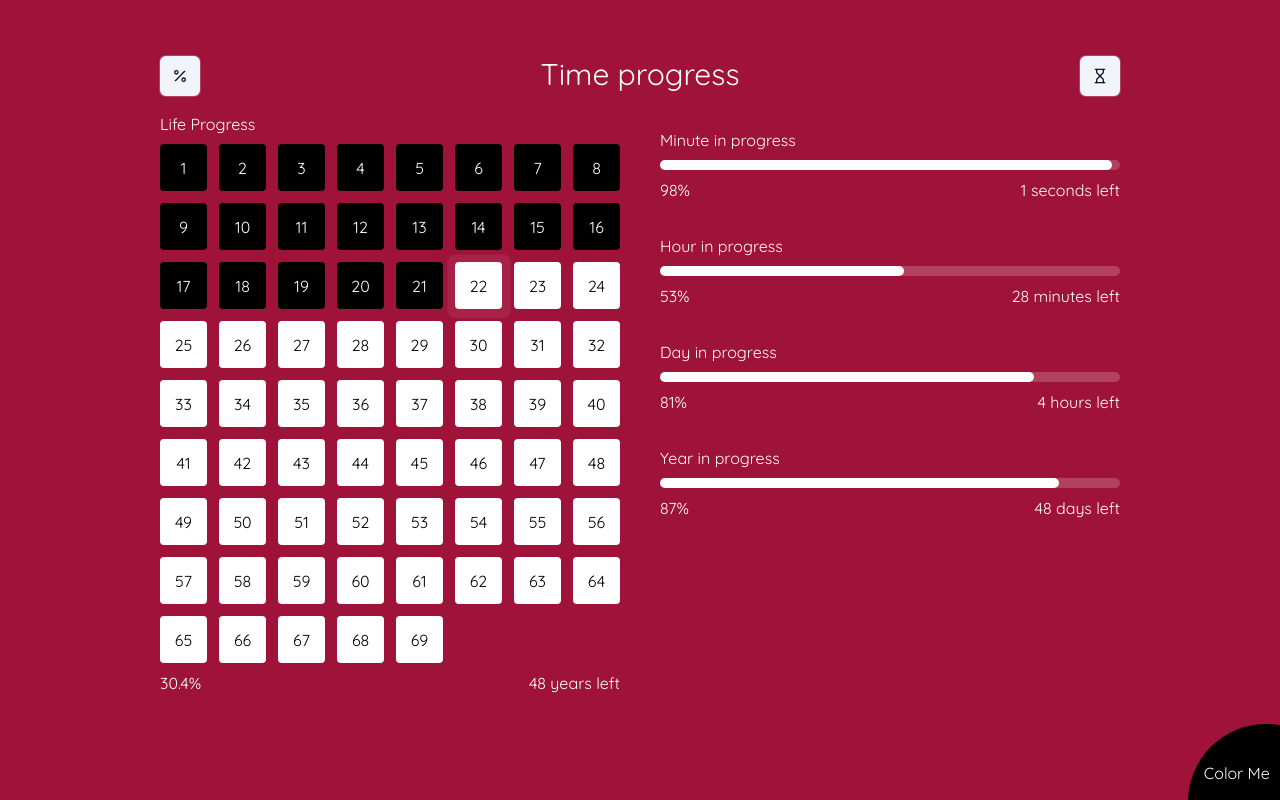
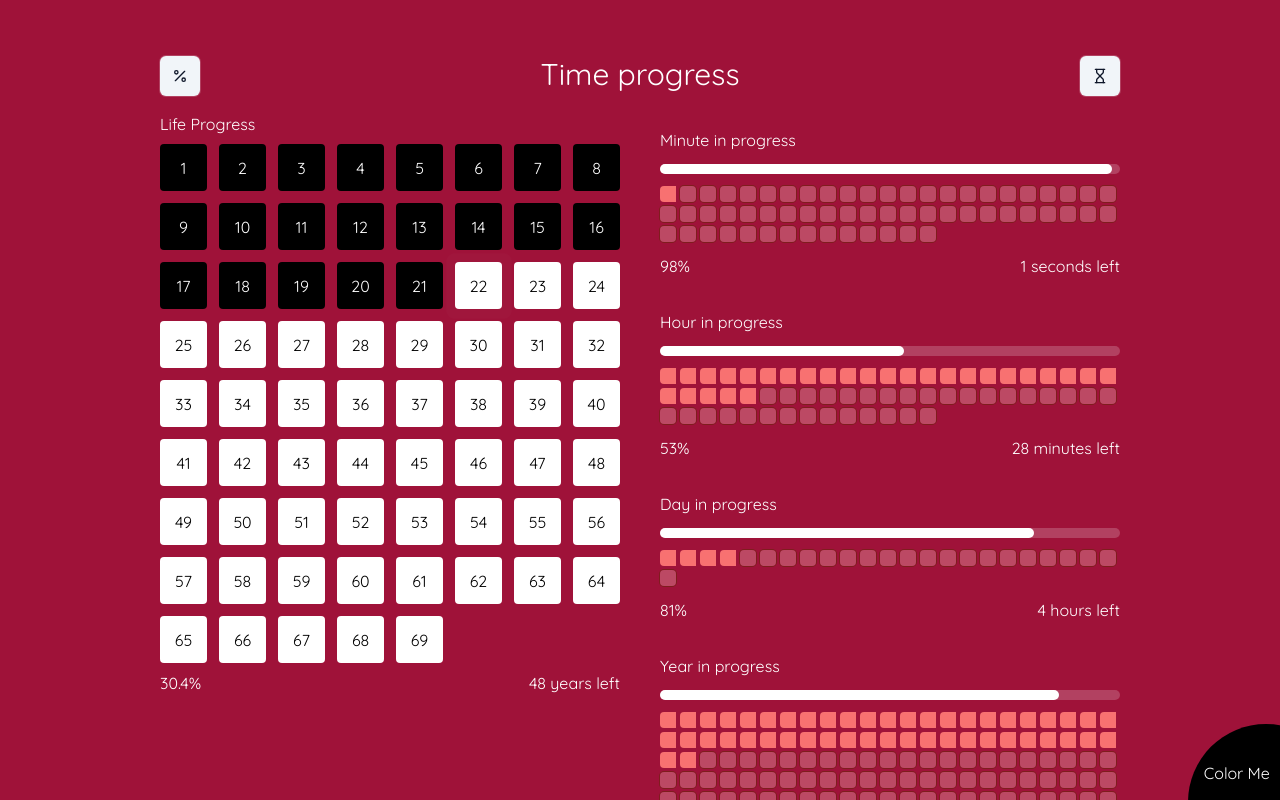
Before and after one commit to MrSnor/Time-Progress, a React (Vite) app: page / in a window 1280 px wide. Shown: the top 800 px of the page. Built offline with nearby package versions, Linux system fonts and the light colour scheme.

Commit message:
add square box to show time left
Signed-off-by: Partha Priyadarshi Das <66919291+MrSnor@users.noreply.github.com>

```diff
--- a/src/components/ProgressDayAndYear/ProgressDay.jsx
+++ b/src/components/ProgressDayAndYear/ProgressDay.jsx
@@ -3,7 +3,8 @@ import ProgressBase from "../ui/ProgressBase";
 
 const ProgressDay = () => {
   const [progress, setProgress] = useState(0);
-  const [timeLeft, setTimeLeft] = useState("0 hours left");
+  const [timeLeft, setTimeLeft] = useState(0);
+  const [formattedTimeLeft, setFormattedTimeLeft] = useState("0 hours left");
 
   const totalMillisecondsInDay = 24 * 60 * 60 * 1000;
 
@@ -23,7 +24,8 @@ const ProgressDay = () => {
     const minutesLeft = Math.floor(timeLeftInMilliseconds / 1000 / 60);
     const hoursLeft = Math.floor(minutesLeft / 60);
 
-    setTimeLeft(hoursLeft + " hours left");
+    setTimeLeft(hoursLeft);
+    setFormattedTimeLeft(hoursLeft + " hours left");
   };
 
   useEffect(() => {
@@ -39,6 +41,7 @@ const ProgressDay = () => {
       label="Day in progress"
       progress={progress}
       timeLeft={timeLeft}
+      formattedTimeLeft={formattedTimeLeft}
     />
   );
 };
--- a/src/components/ProgressDayAndYear/ProgressHour.jsx
+++ b/src/components/ProgressDayAndYear/ProgressHour.jsx
@@ -4,7 +4,8 @@ import ProgressBase from "../ui/ProgressBase";
 const ProgressHour = () => {
   const [progress, setProgress] = useState(0);
 
-  const [timeLeft, setTimeLeft] = useState("0 minutes left");
+  const [timeLeft, setTimeLeft] = useState(0);
+  const [formattedTimeLeft, setFormattedTimeLeft] = useState("0 minutes left");
 
   useEffect(() => {
     const updateProgress = () => {
@@ -23,7 +24,8 @@ const ProgressHour = () => {
         totalMillisecondsInHour - millisecondsPassed;
       const minutesLeft = Math.floor(timeLeftInMilliseconds / 1000 / 60);
 
-      setTimeLeft(minutesLeft + " minutes left");
+      setTimeLeft(minutesLeft);
+      setFormattedTimeLeft(minutesLeft + " minutes left");
     };
 
     const interval = setInterval(updateProgress, 1000);
@@ -38,6 +40,7 @@ const ProgressHour = () => {
       label="Hour in progress"
       progress={progress}
       timeLeft={timeLeft}
+      formattedTimeLeft={formattedTimeLeft}
     />
   );
 };
--- a/src/components/ProgressDayAndYear/ProgressMinute.jsx
+++ b/src/components/ProgressDayAndYear/ProgressMinute.jsx
@@ -4,7 +4,8 @@ import ProgressBase from "../ui/ProgressBase";
 const ProgressMinute = () => {
   const [progress, setProgress] = useState(0);
 
-  const [timeLeft, setTimeLeft] = useState("0 seconds left");
+  const [timeLeft, setTimeLeft] = useState(0);
+  const [formattedTimeLeft, setFormattedTimeLeft] = useState("0 seconds left");
 
   useEffect(() => {
     const updateProgress = () => {
@@ -20,7 +21,8 @@ const ProgressMinute = () => {
         totalMillisecondsInMinute - millisecondsPassed;
       const secondsLeft = Math.floor(timeLeftInMilliseconds / 1000);
 
-      setTimeLeft(secondsLeft + " seconds left");
+      setTimeLeft(secondsLeft);
+      setFormattedTimeLeft(secondsLeft + " seconds left");
     };
 
     const interval = setInterval(updateProgress, 1000);
@@ -35,6 +37,7 @@ const ProgressMinute = () => {
       label="Minute in progress"
       progress={progress}
       timeLeft={timeLeft}
+      formattedTimeLeft={formattedTimeLeft}
     />
   );
 };
--- a/src/components/ProgressDayAndYear/ProgressYear.jsx
+++ b/src/components/ProgressDayAndYear/ProgressYear.jsx
@@ -3,7 +3,8 @@ import ProgressBase from "../ui/ProgressBase";
 
 const ProgressYear = () => {
   const [progress, setProgress] = useState(0);
-  const [timeLeft, setTimeLeft] = useState("0 days left");
+  const [timeLeft, setTimeLeft] = useState(0);
+  const [formattedTimeLeft, setFormattedTimeLeft] = useState("0 days left");
 
   const updateProgress = () => {
     const now = new Date();
@@ -17,7 +18,8 @@ const ProgressYear = () => {
     const timeLeftInMilliseconds = totalMillisecondsInYear - millisecondsPassed;
     const daysLeft = Math.floor(timeLeftInMilliseconds / (1000 * 60 * 60 * 24));
 
-    setTimeLeft(daysLeft + " days left");
+    setTimeLeft(daysLeft);
+    setFormattedTimeLeft(daysLeft + " days left");
   };
 
   useEffect(() => {
@@ -33,6 +35,7 @@ const ProgressYear = () => {
       label="Year in progress"
       progress={progress}
       timeLeft={timeLeft}
+      formattedTimeLeft={formattedTimeLeft}
     />
   );
 };
--- a/src/components/ui/ProgressBase.jsx
+++ b/src/components/ui/ProgressBase.jsx
@@ -2,20 +2,55 @@ import VisibilityContext from "@/contexts/Visibility/VisibilityContext";
 import { cn } from "@/lib/utils.js";
 import { useContext } from "react";
 
-const ProgressBase = ({ label, progress: progressPercent, timeLeft }) => {
+const ProgressBase = ({
+  label,
+  progress: progressPercent,
+  timeLeft,
+  formattedTimeLeft,
+}) => {
   const { isPercentVisible, isTimeLeftVisible } = useContext(VisibilityContext);
+
+  const timeParts = formattedTimeLeft.split(" ");
+
+  // let full = progressPercent / (1 - timeLeft / 100);
+  // full = Math.round(timeLeft / (1 - progressPercent / 100));
+
+  const timeUnitConversions = {
+    seconds: 60,
+    minutes: 60,
+    hours: 24,
+    days: 365,
+  };
 
   return (
     <div className="flex flex-col items-center sm:flex-row sm:gap-5">
-      <div className="my-4 w-full text-white">
+      <div className="my-4 w-full space-y-3 text-white">
         <div className="label">{label}</div>
 
-        <div className="my-2 h-2.5 w-full rounded-full bg-white/20">
+        {/* progress bar */}
+        <div className="h-2.5 w-full rounded-full bg-white/20">
           <div
             className="h-2.5 rounded-full bg-white transition-[width] duration-300"
             // to show progress 1 when progress is 0
             style={{ width: `${progressPercent < 1 ? 1 : progressPercent}%` }}
           ></div>
+        </div>
+
+        {/* progress in squares */}
+        <div className="flex flex-wrap gap-1">
+          {[...Array(Math.round(timeUnitConversions[timeParts[1]]))].map(
+            (_, i) => (
+              <div
+                key={i}
+                className={cn(
+                  "h-4 w-4 rounded-l-sm bg-white transition-all duration-500",
+                  i + 1 <= timeLeft
+                    ? "bg-red-400"
+                    : "rounded-sm bg-red-200 bg-opacity-30 ring-1 ring-red-900",
+                )}
+              ></div>
+            ),
+          )}
         </div>
 
         {/* Progress and timeleft Container */}
@@ -43,7 +78,7 @@ const ProgressBase = ({ label, progress: progressPercent, timeLeft }) => {
               isTimeLeftVisible ? "opacity-100" : "opacity-0",
             )}
           >
-            {timeLeft}
+            {formattedTimeLeft}
           </span>
         </div>
       </div>
```
